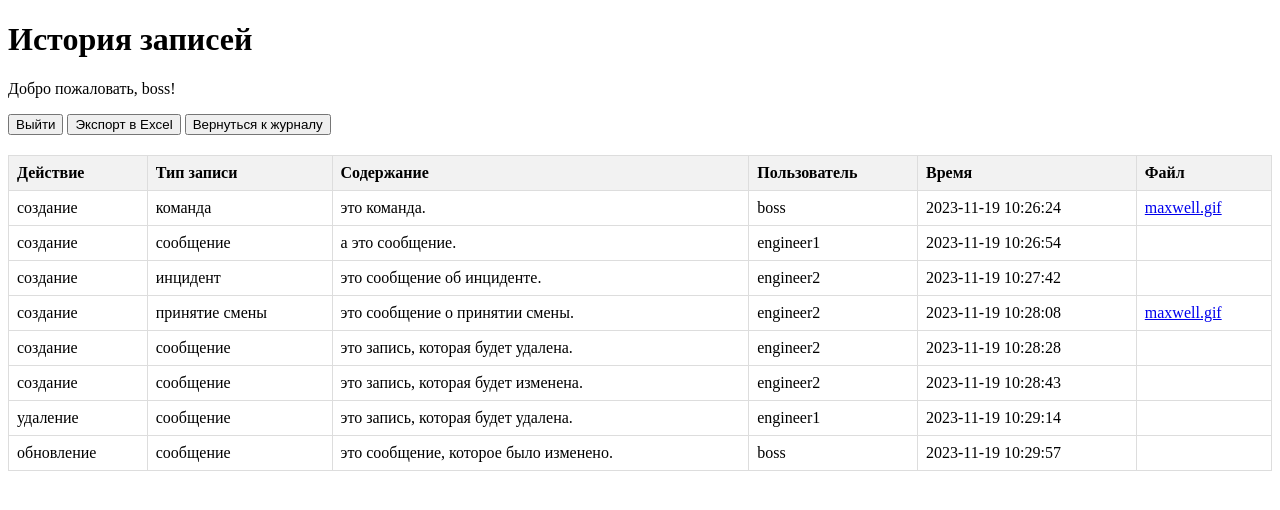
After one commit to lizzonator/gazprom-journal-app, a Flask app: page /history in a window 1280 px wide. The commit adds this page. Shown: the top 510 px of the page. Run offline with Flask 3, Linux system fonts and the light colour scheme; a user stored in the database is signed in; data comes from the database, SQL or seed files in the repository; both versions use the stored data as it was after the commit.

Commit message:
added history, added excel export

```diff
--- a/app.py
+++ b/app.py
@@ -1,4 +1,4 @@
-from flask import Flask, render_template, redirect, url_for, request, flash, send_from_directory
+from flask import Flask, render_template, redirect, url_for, request, flash, send_from_directory, send_file, make_response
 from flask_sqlalchemy import SQLAlchemy
 from flask_wtf import FlaskForm
 from wtforms import StringField, TextAreaField, SelectField, FileField
@@ -9,24 +9,24 @@ from werkzeug.utils import secure_filename
 from datetime import datetime, timedelta
 import os
 import pandas as pd
+from openpyxl import Workbook
+from io import BytesIO
 
 app = Flask(__name__)
 app.config['SECRET_KEY'] = 'your_secret_key'
-app.config['SQLALCHEMY_DATABASE_URI'] = 'sqlite:///app.db'  # You can replace this with your actual database URL
+app.config['SQLALCHEMY_DATABASE_URI'] = 'sqlite:///app.db'
 app.config['UPLOAD_FOLDER'] = 'uploads'
 db = SQLAlchemy(app)
 login_manager = LoginManager(app)
 login_manager.login_view = 'login'
 
 
-# Database model for User
 class User(UserMixin, db.Model):
     id = db.Column(db.Integer, primary_key=True)
     username = db.Column(db.String(50), unique=True, nullable=False)
     password_hash = db.Column(db.String(100), nullable=False)
 
 
-# Database model for LogEntry
 class LogEntry(db.Model):
     id = db.Column(db.Integer, primary_key=True)
     type = db.Column(db.String(20), nullable=False)
@@ -35,6 +35,23 @@ class LogEntry(db.Model):
     user_id = db.Column(db.Integer, db.ForeignKey('user.id'), nullable=False)
     user = db.relationship('User', backref=db.backref('log_entries', lazy=True))
     file = db.Column(db.String(255))  # Adjust the length as needed
+
+
+class LogEntryHistory(db.Model):
+    id = db.Column(db.Integer, primary_key=True)
+    log_entry_id = db.Column(db.Integer, nullable=False)
+    type = db.Column(db.String(20), nullable=False)
+    content = db.Column(db.Text, nullable=False)
+    timestamp = db.Column(db.DateTime, default=lambda: datetime.utcnow() + timedelta(hours=5))
+    action = db.Column(db.String(20), nullable=False)  # Action: create, update, delete
+    user_id = db.Column(db.Integer, db.ForeignKey('user.id'), nullable=False)
+    user = db.relationship('User', backref=db.backref('log_entry_history', lazy=True))
+    file = db.Column(db.String(255))  # Adjust the length as needed
+
+
+# Function to fetch log entry history
+def fetch_history_entries():
+    return LogEntryHistory.query.all()
 
 
 # WTForms for creating log entries
@@ -49,7 +66,6 @@ def load_user(user_id):
     return User.query.get(int(user_id))
 
 
-# Routes
 @app.route('/login', methods=['GET', 'POST'])
 def login():
     if request.method == 'POST':
@@ -102,6 +118,18 @@ def create():
         db.session.add(new_log_entry)
         db.session.commit()
 
+        # Log entry creation history
+        log_entry_history = LogEntryHistory(
+            log_entry_id=new_log_entry.id,
+            type=new_log_entry.type,
+            content=new_log_entry.content,
+            action='создание',
+            user=current_user,
+            file=new_log_entry.file
+        )
+        db.session.add(log_entry_history)
+        db.session.commit()
+
         flash('Запись добавлена успешно!', 'success')
         return redirect(url_for('index'))
 
@@ -130,6 +158,19 @@ def edit(id):
             log_entry.file = filename
 
         db.session.commit()
+
+        # Log entry update history
+        log_entry_history = LogEntryHistory(
+            log_entry_id=log_entry.id,
+            type=log_entry.type,
+            content=log_entry.content,
+            action='обновление',
+            user=current_user,
+            file=log_entry.file
+        )
+        db.session.add(log_entry_history)
+        db.session.commit()
+
         flash('Запись изменена успешно!', 'success')
         return redirect(url_for('index'))
 
@@ -140,10 +181,69 @@ def edit(id):
 @login_required
 def delete(id):
     log_entry = LogEntry.query.get_or_404(id)
+
+    # Log entry deletion history
+    log_entry_history = LogEntryHistory(
+        log_entry_id=log_entry.id,
+        type=log_entry.type,
+        content=log_entry.content,
+        action='удаление',
+        user=current_user,
+        file=log_entry.file
+    )
+    db.session.add(log_entry_history)
+    db.session.commit()
+
     db.session.delete(log_entry)
     db.session.commit()
     flash('Запись удалена успешно!', 'success')
     return redirect(url_for('index'))
+
+
+@app.route('/history')
+@login_required
+def history():
+    log_entry_history = LogEntryHistory.query.order_by(LogEntryHistory.timestamp.asc()).all()
+    return render_template('history.html', log_entry_history=log_entry_history)
+
+
+@app.route('/export_history_excel')
+@login_required
+def export_history_excel():
+    # Fetch the log entry history
+    log_entry_history = fetch_history_entries()
+
+    # Create a new Excel workbook
+    wb = Workbook()
+    ws = wb.active
+
+    # Add headers to the Excel file
+    headers = ["Действие", "Тип записи", "Содержание", "Пользователь", "Время", "Файл"]
+    ws.append(headers)
+
+    # Add data to the Excel file
+    for entry in log_entry_history:
+        row_data = [
+            entry.action,
+            entry.type,
+            entry.content,
+            entry.user.username,
+            entry.timestamp.strftime('%Y-%m-%d %H:%M:%S'),
+            entry.file if entry.file else ''
+        ]
+        ws.append(row_data)
+
+    # Save the Excel file to a BytesIO buffer
+    excel_buffer = BytesIO()
+    wb.save(excel_buffer)
+    excel_buffer.seek(0)
+
+    # Create a Flask response with the Excel file
+    response = make_response(excel_buffer.read())
+    response.headers['Content-Disposition'] = 'attachment; filename=log_entries_history.xlsx'
+    response.headers['Content-Type'] = 'application/vnd.openxmlformats-officedocument.spreadsheetml.sheet'
+
+    return response
 
 
 @app.route('/export_excel')
@@ -172,12 +272,11 @@ if __name__ == '__main__':
     with app.app_context():
         db.create_all()
 
-        # Add example users (replace these with your actual user data)
+        # Add example users
         example_users = [
-            {'username': 'boss', 'password': 'zhopa'},
-            {'username': 'senior_engineer', 'password': 'zh0p4'},
-            {'username': 'junior_engineer', 'password': 'ZHOPA'},
-            # Add more users as needed
+            {'username': 'boss', 'password': 'opa'},
+            {'username': 'engineer1', 'password': '0p4'},
+            {'username': 'engineer2', 'password': 'OPA'},
         ]
 
         for user_data in example_users:
--- /dev/null
+++ b/templates/history.html
@@ -0,0 +1,62 @@
+<!DOCTYPE html>
+<html lang="en">
+<head>
+    <meta charset="UTF-8">
+    <meta name="viewport" content="width=device-width, initial-scale=1.0">
+    <title>История записей</title>
+    <style>
+        table {
+            width: 100%;
+            border-collapse: collapse;
+            margin-top: 20px;
+        }
+
+        th, td {
+            border: 1px solid #dddddd;
+            text-align: left;
+            padding: 8px;
+        }
+
+        th {
+            background-color: #f2f2f2;
+        }
+    </style>
+</head>
+<body>
+    <h1>История записей</h1>
+    <p>Добро пожаловать, {{ current_user.username }}!</p>
+    <button type="button" onclick="location.href='{{ url_for('logout') }}'">Выйти</button>
+    <button type="button" onclick="location.href='{{ url_for('export_history_excel') }}'">Экспорт в Excel</button>
+    <button type="button" onclick="location.href='{{ url_for('index') }}'">Вернуться к журналу</button>
+
+    <!-- Display history entries in a table -->
+    <table>
+        <thead>
+            <tr>
+                <th>Действие</th>
+                <th>Тип записи</th>
+                <th>Содержание</th>
+                <th>Пользователь</th>
+                <th>Время</th>
+                <th>Файл</th>
+            </tr>
+        </thead>
+        <tbody>
+            {% for entry in log_entry_history %}
+                <tr>
+                    <td>{{ entry.action }}</td>
+                    <td>{{ entry.type }}</td>
+                    <td>{{ entry.content }}</td>
+                    <td>{{ entry.user.username }}</td>
+                    <td>{{ entry.timestamp.strftime('%Y-%m-%d %H:%M:%S') }}</td>
+                    <td>
+                        {% if entry.file %}
+                            <a href="{{ url_for('uploaded_file', filename=entry.file) }}" target="_blank">{{ entry.file }}</a>
+                        {% endif %}
+                    </td>
+                </tr>
+            {% endfor %}
+        </tbody>
+    </table>
+</body>
+</html>
--- a/templates/index.html
+++ b/templates/index.html
@@ -27,6 +27,8 @@
     <p>Добро пожаловать, {{ current_user.username }}!</p>
     <button type="button" onclick="location.href='{{ url_for('logout') }}'">Выйти</button>
     <button type="button" onclick="location.href='{{ url_for('create') }}'">Добавить новую запись</button>
+    <button type="button" onclick="location.href='{{ url_for('history') }}'">История записей</button>
+
     <!-- Add the Export to Excel button -->
     <form method="get" action="{{ url_for('export_excel') }}">
         <button type="submit">Экспорт в Excel</button>
```
Also changed, not shown: instance/app.db, 1 other file.
